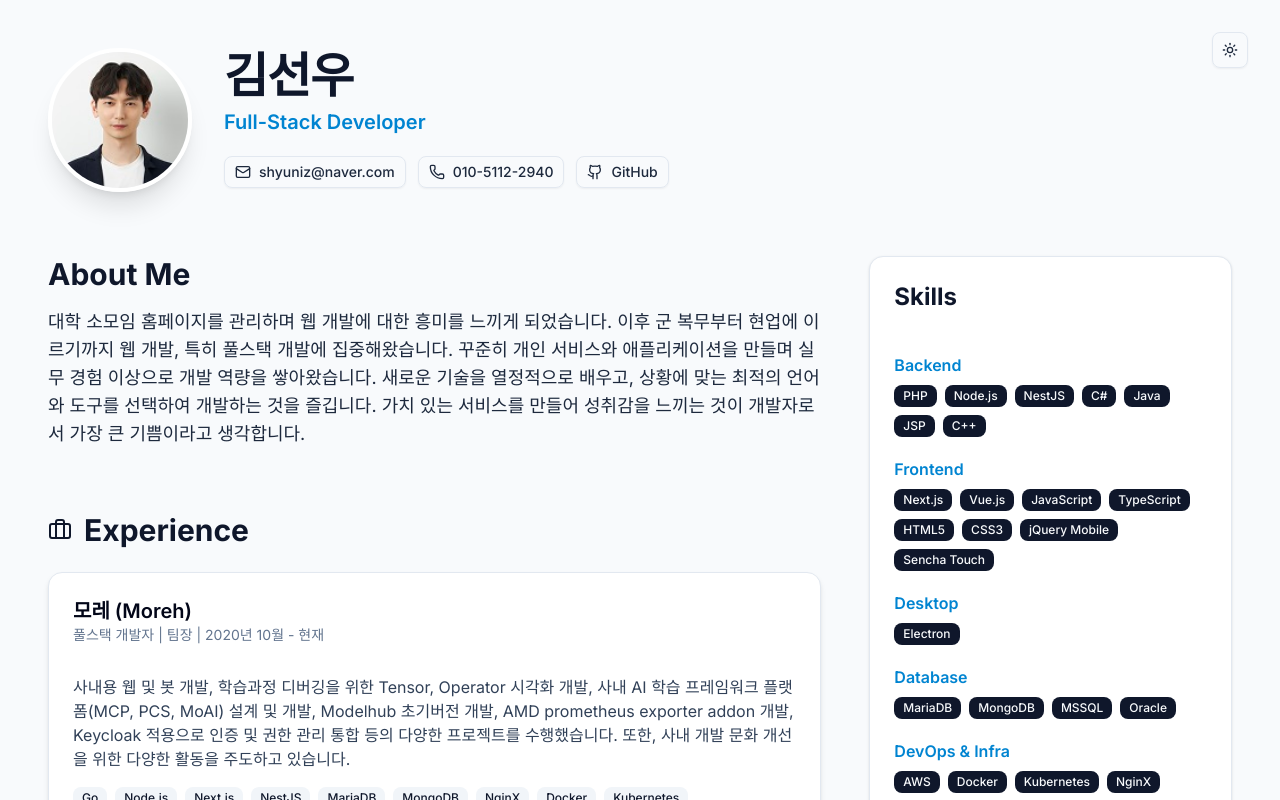
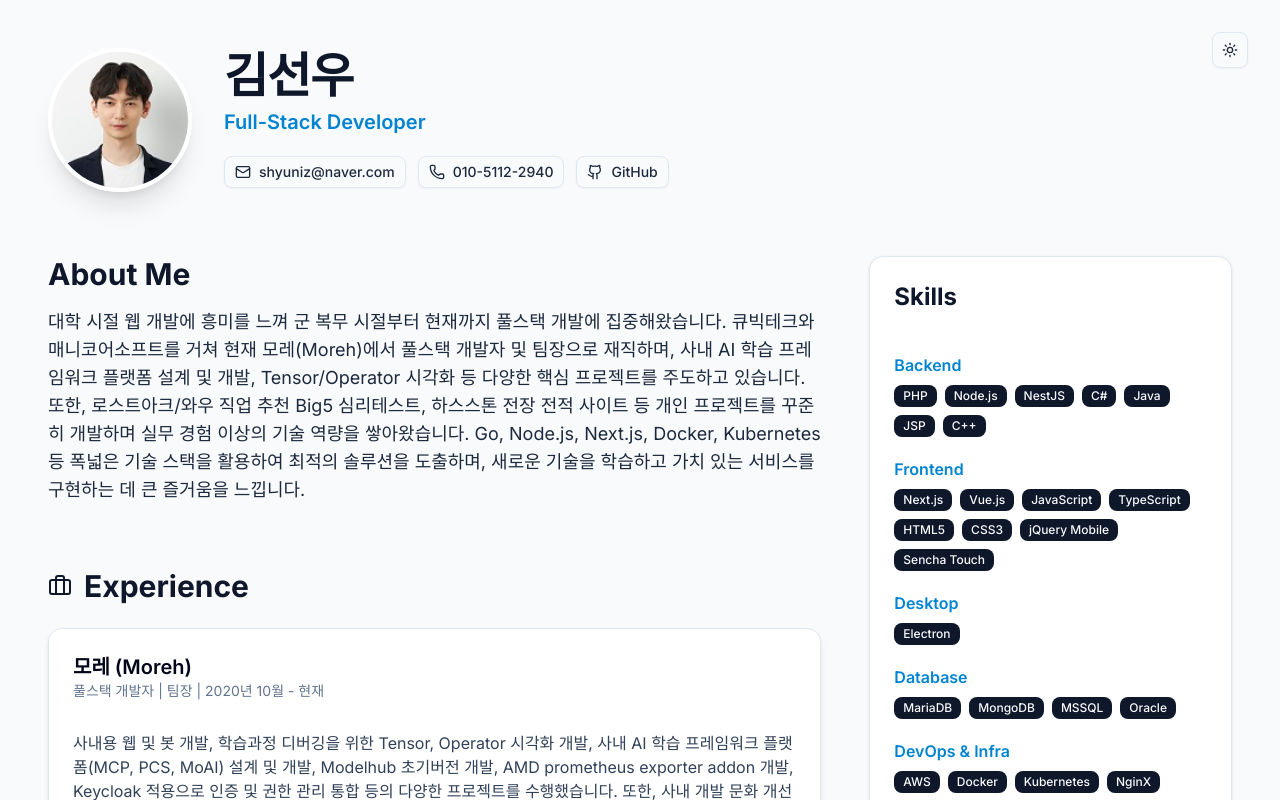
Before and after one commit to shyuni4u/homepage, a Next.js app: page / in a window 1280 px wide. Shown: the top 800 px of the page. Built offline with nearby package versions, Linux system fonts and the light colour scheme.

Commit message:
Fix "About me".

```diff
--- a/app/page.tsx
+++ b/app/page.tsx
@@ -130,11 +130,13 @@ export default function PortfolioPage() {
               <h2 className="mb-4 text-3xl font-bold text-slate-900 dark:text-white print:text-black">About Me</h2>
               <div className="prose prose-slate dark:prose-invert print:prose-black max-w-none text-lg print:text-base">
                 <p>
-                  대학 소모임 홈페이지를 관리하며 웹 개발에 대한 흥미를 느끼게 되었습니다. 이후 군 복무부터 현업에
-                  이르기까지 웹 개발, 특히 풀스택 개발에 집중해왔습니다. 꾸준히 개인 서비스와 애플리케이션을 만들며 실무
-                  경험 이상으로 개발 역량을 쌓아왔습니다. 새로운 기술을 열정적으로 배우고, 상황에 맞는 최적의 언어와
-                  도구를 선택하여 개발하는 것을 즐깁니다. 가치 있는 서비스를 만들어 성취감을 느끼는 것이 개발자로서 가장
-                  큰 기쁨이라고 생각합니다.
+                  대학 시절 웹 개발에 흥미를 느껴 군 복무 시절부터 현재까지 풀스택 개발에 집중해왔습니다. 큐빅테크와
+                  매니코어소프트를 거쳐 현재 모레(Moreh)에서 풀스택 개발자 및 팀장으로 재직하며, 사내 AI 학습 프레임워크
+                  플랫폼 설계 및 개발, Tensor/Operator 시각화 등 다양한 핵심 프로젝트를 주도하고 있습니다. 또한,
+                  로스트아크/와우 직업 추천 Big5 심리테스트, 하스스톤 전장 전적 사이트 등 개인 프로젝트를 꾸준히
+                  개발하며 실무 경험 이상의 기술 역량을 쌓아왔습니다. Go, Node.js, Next.js, Docker, Kubernetes 등 폭넓은
+                  기술 스택을 활용하여 최적의 솔루션을 도출하며, 새로운 기술을 학습하고 가치 있는 서비스를 구현하는 데
+                  큰 즐거움을 느낍니다.
                 </p>
               </div>
             </section>
```
